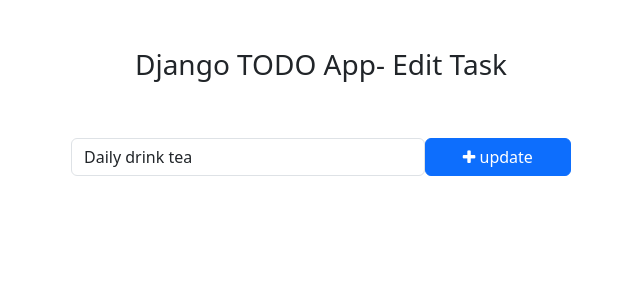
After one commit to Rameshkumar874/Todo_project, a Django app: page /todo/edit_task/3 in a window 1280 px wide. The commit adds this page. Shown: the top 300 px of the page, without its empty margins (319-959 px from the left). Run offline with Django 5.2, Linux system fonts and the light colour scheme; data comes from the database, SQL or seed files in the repository; both versions use the stored data as it was after the commit.

Commit message:
todo app final

```diff
--- /dev/null
+++ b/templates/edit_task.html
@@ -0,0 +1,28 @@
+<!doctype html>
+<html lang="en">
+  <head>
+    <meta charset="utf-8">
+    <meta name="viewport" content="width=device-width, initial-scale=1">
+    <title>Edit task</title>
+
+    <!-- Bootstrap -->
+    <link href="https://cdn.jsdelivr.net/npm/bootstrap@5.3.0-alpha1/dist/css/bootstrap.min.css" rel="stylesheet" integrity="sha384-GLhlTQ8iRABdZLl6O3oVMWSktQOp6b7In1Zl3/Jr59b6EGGoI1aFkw7cmDA6j6gD" crossorigin="anonymous">
+    <script src="https://cdn.jsdelivr.net/npm/bootstrap@5.3.0-alpha1/dist/js/bootstrap.bundle.min.js" integrity="sha384-w76AqPfDkMBDXo30jS1Sgez6pr3x5MlQ1ZAGC+nuZB+EYdgRZgiwxhTBTkF7CXvN" crossorigin="anonymous"></script>
+    <!-- Font Awesome Icons -->
+    <link rel="stylesheet" href="https://cdnjs.cloudflare.com/ajax/libs/font-awesome/4.7.0/css/font-awesome.min.css">
+  </head>
+  <body>
+    <div class="container">
+        <h3 class="pt-5 pb-5 text-center">Django TODO App- Edit Task</h3>
+        <form action="{% url 'edit_task' get_task.pk %}" method='POST' style="width: 500px; margin: auto">
+                    {% csrf_token %}
+                    <div class="form-group">
+                        <span style="display: flex;">
+                            <input type="text" name="task" class="form-control" placeholder="Add a task" value="{{ get_task.task }}">
+                            <button type="submit" class="btn btn-primary" style="width: 200px;"><i class="fa fa-plus"></i> update</button>
+                        </span>
+                    </div>
+        </form>
+    </div>
+  </body>
+</html>
--- a/todo_main/views.py
+++ b/todo_main/views.py
@@ -5,7 +5,10 @@ from todos.models import Task
 
 def home(request):
     tasks=Task.objects.filter(is_completed=False).order_by('updated_at')
+
+    completed_task= Task.objects.filter(is_completed=True)
     context={
         'tasks':tasks,
+        'completed_task':completed_task
     }
     return render(request,'home.html',context)
--- a/todos/urls.py
+++ b/todos/urls.py
@@ -3,4 +3,13 @@ from . import views
 
 urlpatterns = [
      path('addTask/',views.addTask,name='addTask'),
+     # mark as done
+     path('mark_as_done/<int:pk>/', views.mark_as_done,name='mark_as_done'),
+     # mark as undone
+     path('mark_as_undone/<int:pk>/', views.mark_as_undone,name='mark_as_undone'),
+     # edit features
+     path('edit_task/<int:pk>', views.edit_task,name='edit_task'),
+     #Delete task
+     path('delete_task/<int:pk>', views.delete_task,name='delete_task'),
+
 ]
--- a/todos/views.py
+++ b/todos/views.py
@@ -1,10 +1,40 @@
-from django.shortcuts import redirect
+from django.shortcuts import redirect,get_object_or_404,render
 from .models import Task
+from django.http import HttpResponse
 
 def addTask(request):
     if request.method == 'POST':
-        task_text = request.POST.get('task')  # 'task' is the name attribute of your input field
+        task_text = request.POST.get('task')
         if task_text:
             Task.objects.create(task=task_text)
         return redirect('home')
-    # return redirect('home')
+    return redirect('home')
+
+def mark_as_done(request ,pk):
+    task = get_object_or_404(Task,pk=pk)
+    task.is_completed=True
+    task.save()
+    return redirect('home')
+
+def mark_as_undone(request, pk):
+    task = get_object_or_404(Task,pk=pk)
+    task.is_completed=False
+    task.save()
+    return redirect('home')
+def edit_task(request, pk):
+    get_task=get_object_or_404(Task,pk=pk)
+    if request.method=="POST":
+        new_task=request.POST['task']
+        get_task.task= new_task
+        get_task.save()
+        return redirect('home')
+    else:
+        context={
+            'get_task':get_task
+        }
+        return render(request,'edit_task.html',context)
+
+def delete_task(request, pk):
+    task = get_object_or_404(Task, pk=pk)
+    task.delete()
+    return redirect('home')
```
Also changed, not shown: templates/home.html (+10 -4 lines), db.sqlite3.
